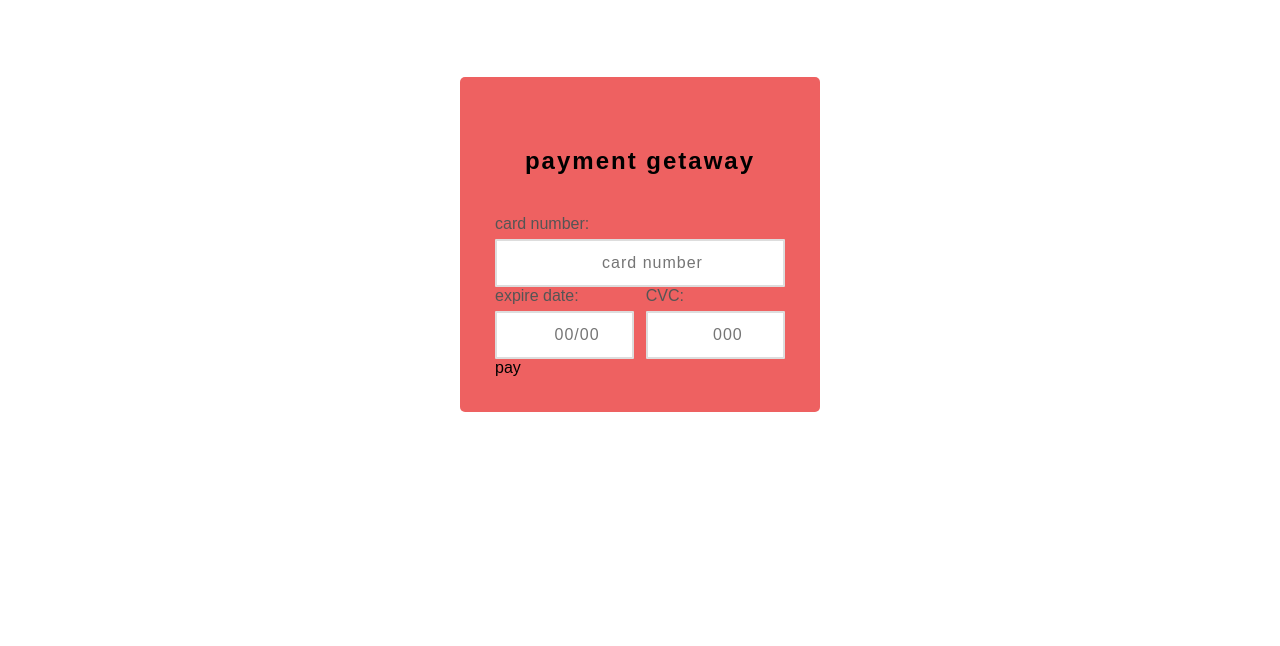
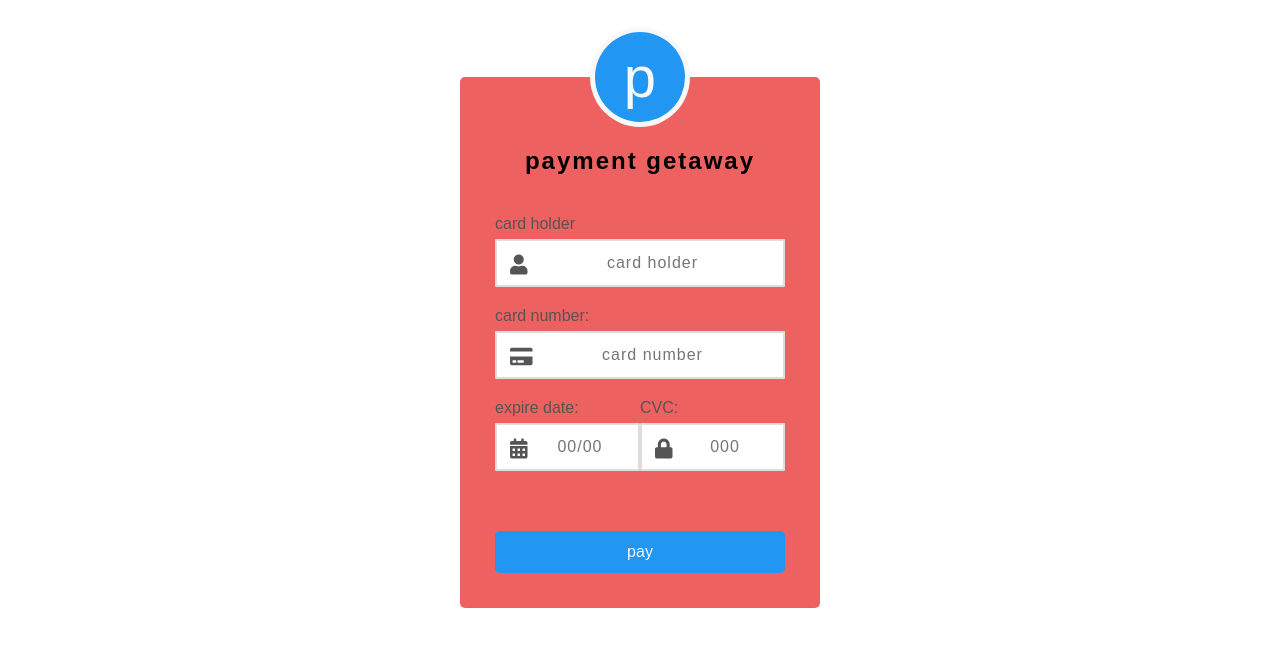
Before and after one commit to ebrahimkebbeh/cap-1, a plain HTML site: page check.html in a window 1280 px wide. Shown: the part 128-774 px from the top of the page. Drawn offline with nearby package versions, Linux system fonts and the light colour scheme.

Commit message:
https://github.com/ebrahimkebbeh/cap-1.git

```diff
--- a/check.css
+++ b/check.css
@@ -77,3 +77,68 @@ a{
 
 
 }
+
+.space{
+    margin-bottom: 20px;
+}
+.icon-relative{
+    position: relative;
+}
+
+/* .icon-relative .far{ */
+.icon-relative .fas{
+    position: absolute;
+    bottom: 12px;
+    left: 15px;
+    font-size: 20px;
+    color: #555;
+
+}
+
+.btn{
+    margin-top: 40px;
+    background: #2196f3;
+    padding: 12px;
+    text-align: center;
+    border-radius: 5px;
+    color: #f8f8f8;
+    cursor: pointer;
+}
+
+.payment-logo{
+    position: absolute;
+    top: -50px;
+    left: 50%;
+    transform: translateX(-50%);
+    width: 100px;
+    height: 100px;
+    background: #f8f8f8;
+    border-radius: 50%;
+    box-shadow: 0 0 5px rgba(0,0,0,0,2);
+    text-align: center;
+    line-height: 100px;
+}
+
+.payment-logo:before{
+    content: "";
+    position: absolute;
+    top: 5px;
+    left: 5px;
+    width: 90px;
+    height: 90px;
+    background: #2196f3;
+    border-radius: 50%;
+}
+
+.payment-logo p{
+   color: #f8f8f8;
+   position: relative;
+   font-family: 'baloo bhaijaan' cursive;
+   font-size: 58px;
+}
+
+.card-item{
+    width: 100%;
+    margin-bottom: 20px;
+
+}
--- a/check.html
+++ b/check.html
@@ -4,6 +4,7 @@
    <title>fitin | Ecommerce website</title>
    <link rel="stylesheet" href="check.css">
    <meta name="viewport" content="width=device-width, initial-scale=1" />
+   <link rel="stylesheet" href="https://use.fontawesome.com/releases/v5.5.0/css/all.css">
 
    <!-- <link href="https://cdn.jsdelivr.net/npm/bootstrap@5.2.3/dist/css/bootstrap.min.css" rel="stylesheet" integrity="sha384-rbsA2VBKQhggwzxH7pPCaAqO46MgnOM80zW1RWuH61DGLwZJEdK2Kadq2F9CUG65" crossorigin="anonymous"> -->
 <!-- <script src="https://cdn.jsdelivr.net/npm/bootstrap@5.2.3/dist/js/bootstrap.bundle.min.js" integrity="sha384-kenU1KFdBIe4zVF0s0G1M5b4hcpxyD9F7jL+jjXkk+Q2h455rYXK/7HAuoJl+0I4" crossorigin="anonymous"></script> -->
@@ -28,20 +29,31 @@
            </div>
         <div class="wrapper">
             <div class="payment">
+                <div class="payment-logo">
+                    <p>p</p>
+                </div>
             <h2>payment getaway</h2>
             <div class="form">
-                <div class="card">
+                <div class="card space icon-relative">
+                    <label class="label">card holder</label>
+                    <input type="text" class="input" name="card_holder" placeholder="card holder">
+                    <i class="fas fa-user"></i>
+                </div>
+                <div class="card space icon-relative">
                     <label class="label">card number:</label>
-                    <input type="text" class="input" name="card_number" placeholder="card number">
+                    <input type="text" class="input" name="card_number" placeholder="card number" data-mask="0000 0000 0000 0000">
+                    <i class="fas fa-credit-card"></i>
                 </div>
-                <div class="card-grp">
-                    <div class="card-item">
+                <div class="card-grp space">
+                    <div class="card-item icon-relative">
                         <label class="label">expire date:</label>
-                    <input type="text" class="input" name="expire date" placeholder="00/00">
+                    <input type="text" class="input" name="expire date" placeholder="00/00" data-mask="00/00">
+                    <i class="fas fa-calendar-alt"></i>
                     </div>
-                    <div class="card-item">
+                    <div class="card-item icon-relative">
                         <label class="label">CVC:</label>
-                    <input type="text" class="input" name="CVC" placeholder="000">
+                    <input type="text" class="input" name="CVC" placeholder="000" data-mask="000">
+                    <i class="fas fa-lock"></i>
                     </div>
                 </div>
                 <div class="btn">
@@ -50,4 +62,6 @@
             </div>
         </div>
     </div>
+    <script src="https://code.jquery.com/jquery-3.7.1.min.js"></script>
+    <script src="https://cdnjs.cloudflare.com/ajax/libs/jquery.mask/1.14.15/jquery.mask.min.js" ></script>
     </body>
```
Also changed, not shown: pro.css (+5 -5 lines).
